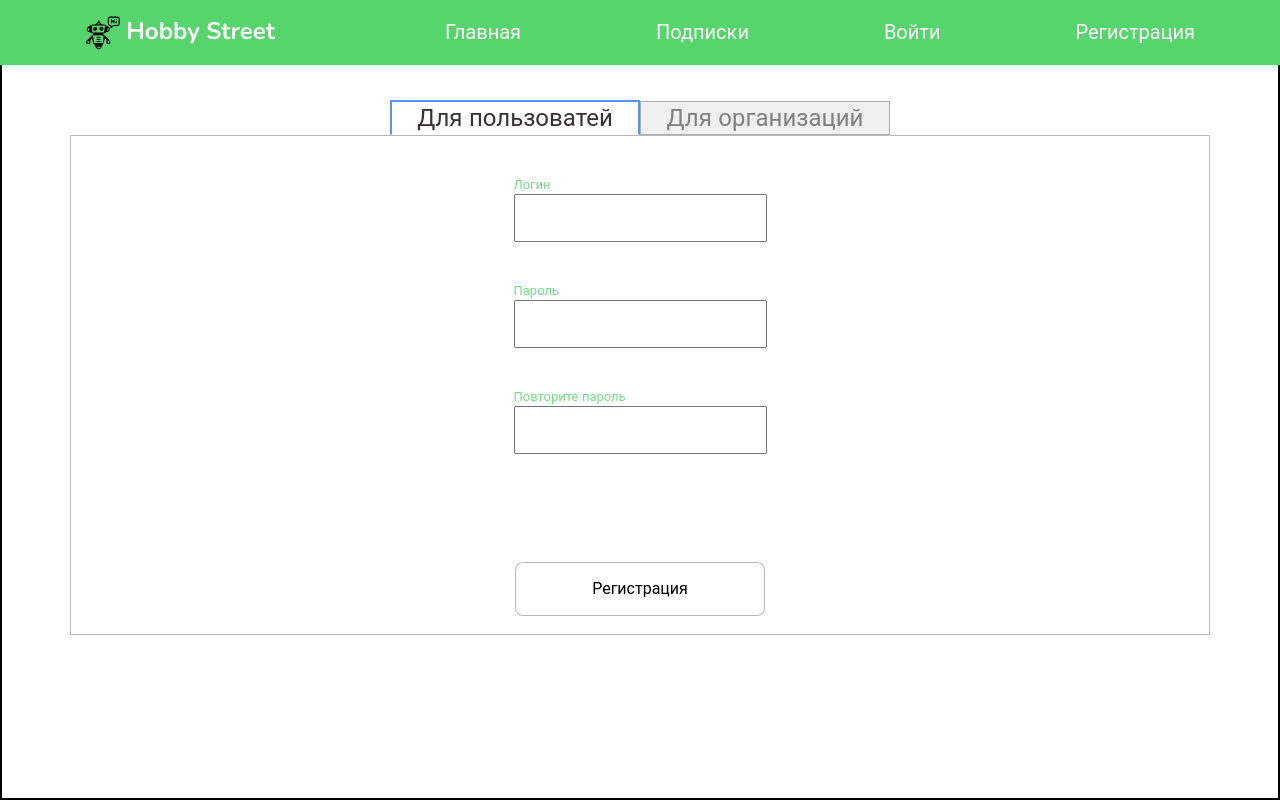
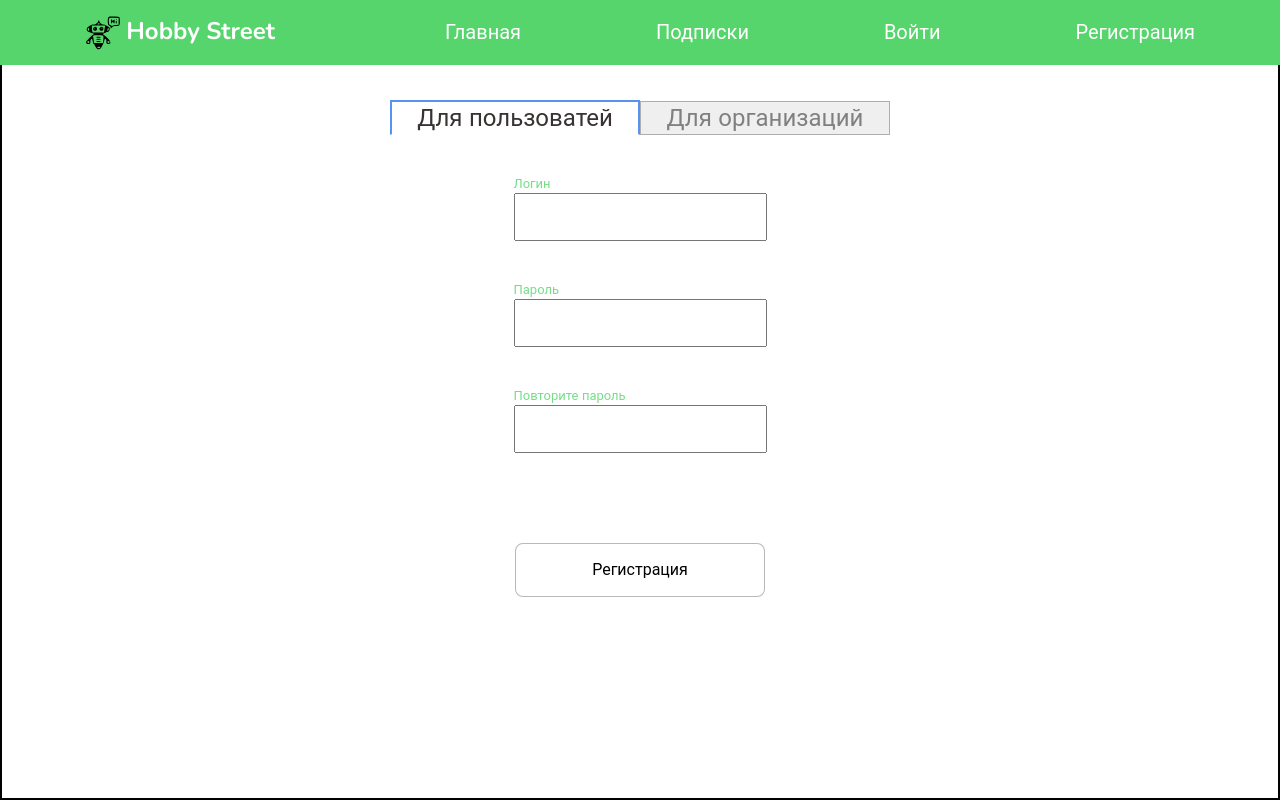
Before and after one commit to alex01-kulnis/front-reactjs, a React (Create React App) app: page /registration in a window 1280 px wide. Built offline with nearby package versions, Linux system fonts and the light colour scheme.

Commit message:
rename className

```diff
--- a/src/pages/user-pages/registration-page/RegistrationPage.tsx
+++ b/src/pages/user-pages/registration-page/RegistrationPage.tsx
@@ -22,7 +22,7 @@ const RegistrationPage: React.FC = () => {
             Для организаций
           </button>
         </div>
-        <div className="content-form">
+        <div className="content-forms">
           <UserForm value={toggleState} />
           <OrganizationForm value={toggleState} />
         </div>
--- a/src/pages/user-pages/registration-page/registrationPage.scss
+++ b/src/pages/user-pages/registration-page/registrationPage.scss
@@ -41,7 +41,7 @@ button {
   width: 250px;
 }
 
-.content-form {
+.content-forms {
   display: flex;
   flex-direction: column;
   justify-content: center;
```
